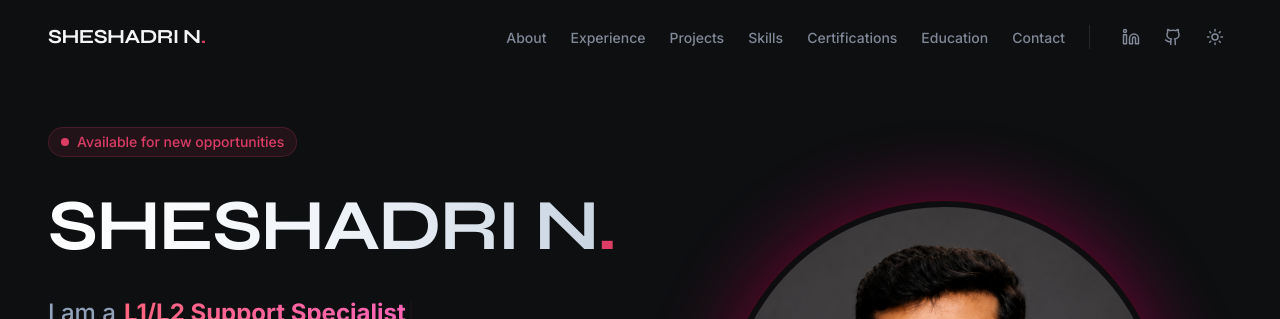
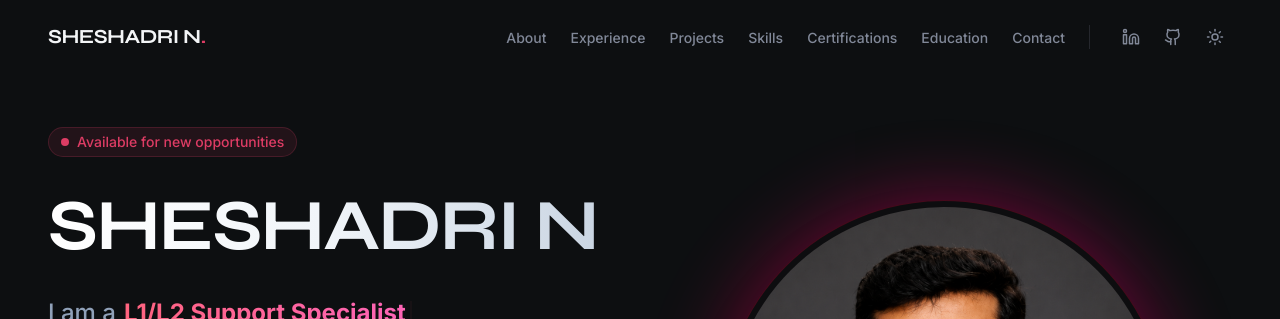
Before and after one commit to sheshadri022/portfolio, a React (Vite) app: page / in a window 1280 px wide. Shown: the top 319 px of the page. Built offline with nearby package versions, Linux system fonts and the light colour scheme.

Commit message:
Remove dot from name - src/components/Hero.tsx

```diff
--- a/src/components/Hero.tsx
+++ b/src/components/Hero.tsx
@@ -53,7 +53,6 @@ export default function Hero() {
               <span className="text-transparent bg-clip-text bg-gradient-to-r from-white via-slate-100 to-slate-300">
                 SHESHADRI N
               </span>
-              <span className="text-primary">.</span>
             </h1>
 
             <div className="text-xl lg:text-2xl font-medium h-[1.5em] text-muted-foreground flex items-center">
```
